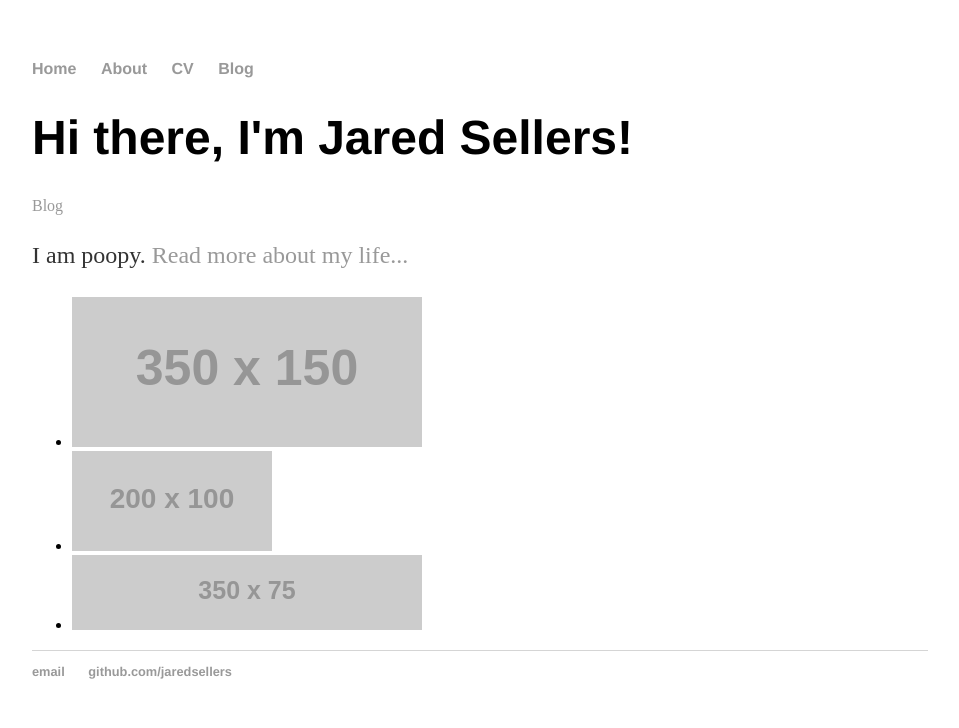
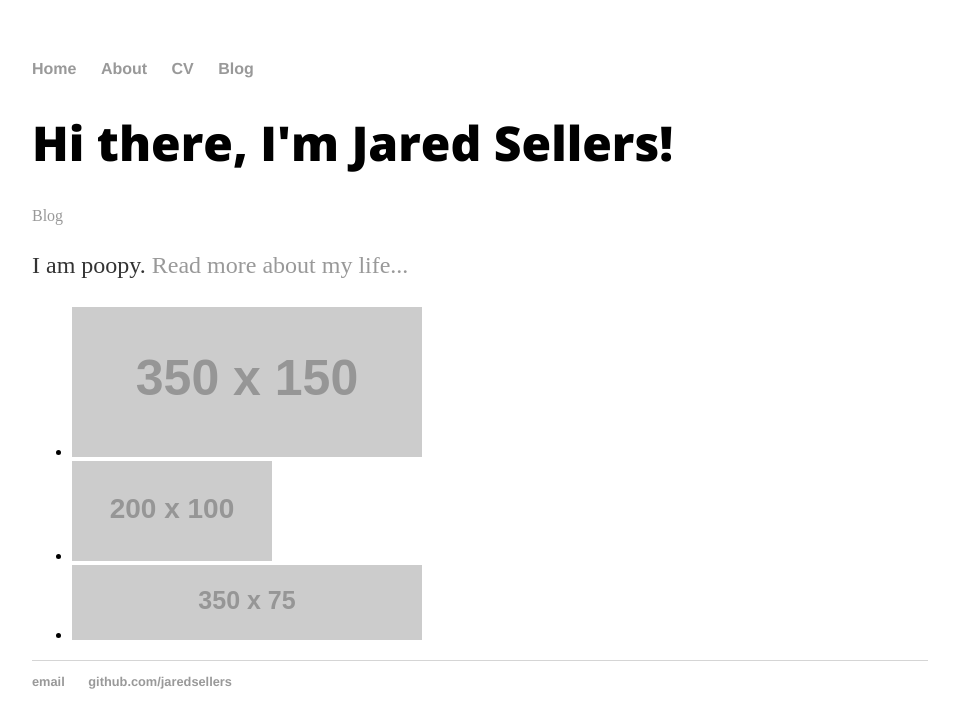
Before and after one commit to victoriadouglas/Victoriadouglas.github.io, a Jekyll site: the page built from index.html, in a window 1280 px wide. Shown: the top 728 px of the page, without its empty margins (160-1119 px from the left). Built offline with Jekyll 4.4.1, drawn with Linux system fonts in a browser that asks for light colours.

Commit message:
Update main.css

```diff
--- a/css/main.css
+++ b/css/main.css
@@ -21,7 +21,8 @@ a:hover {
 }
 h1 {
     font-size: 3em;
-    font-family:'Helvetica', 'Arial', 'Sans-Serif';
+    font-family:'Open Sans', 'Arial', 'Sans-Serif';
+    font-weight:800;
 }
 p {
     font-size: 1.5em;
```
